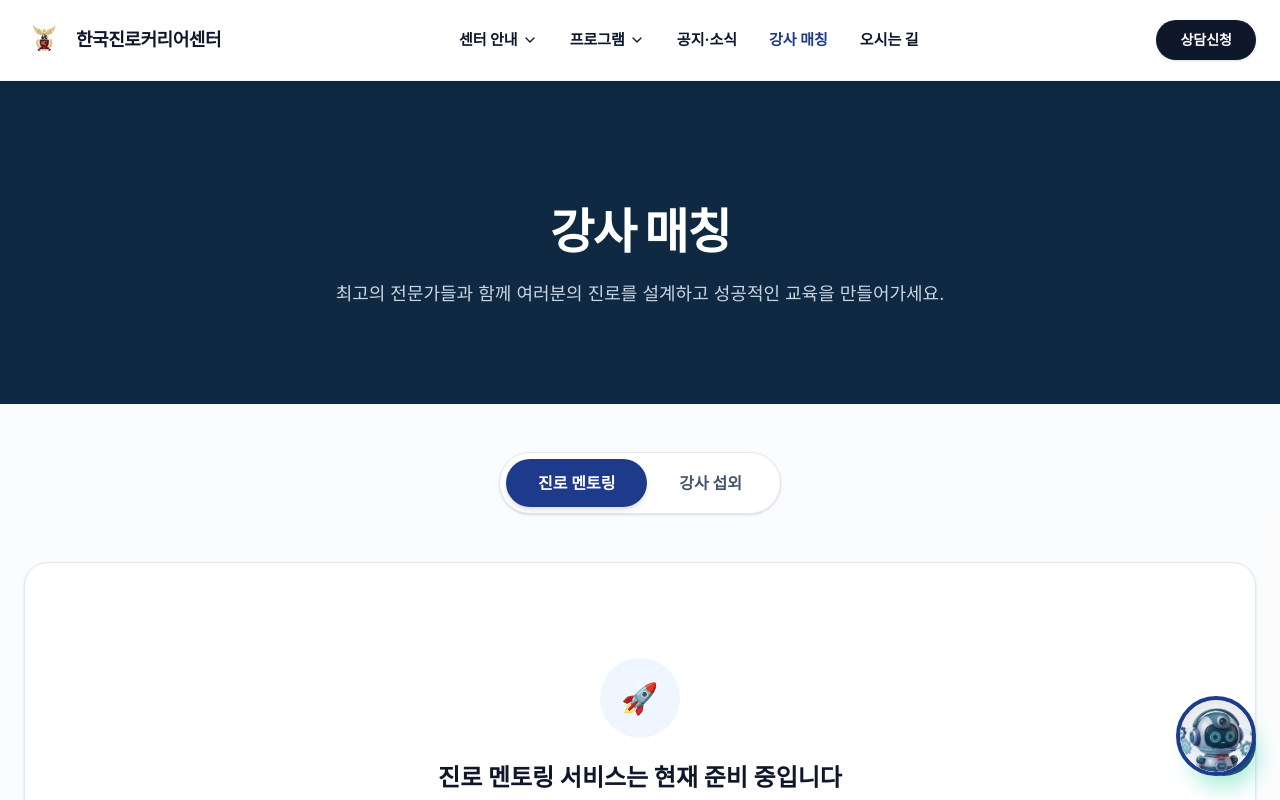
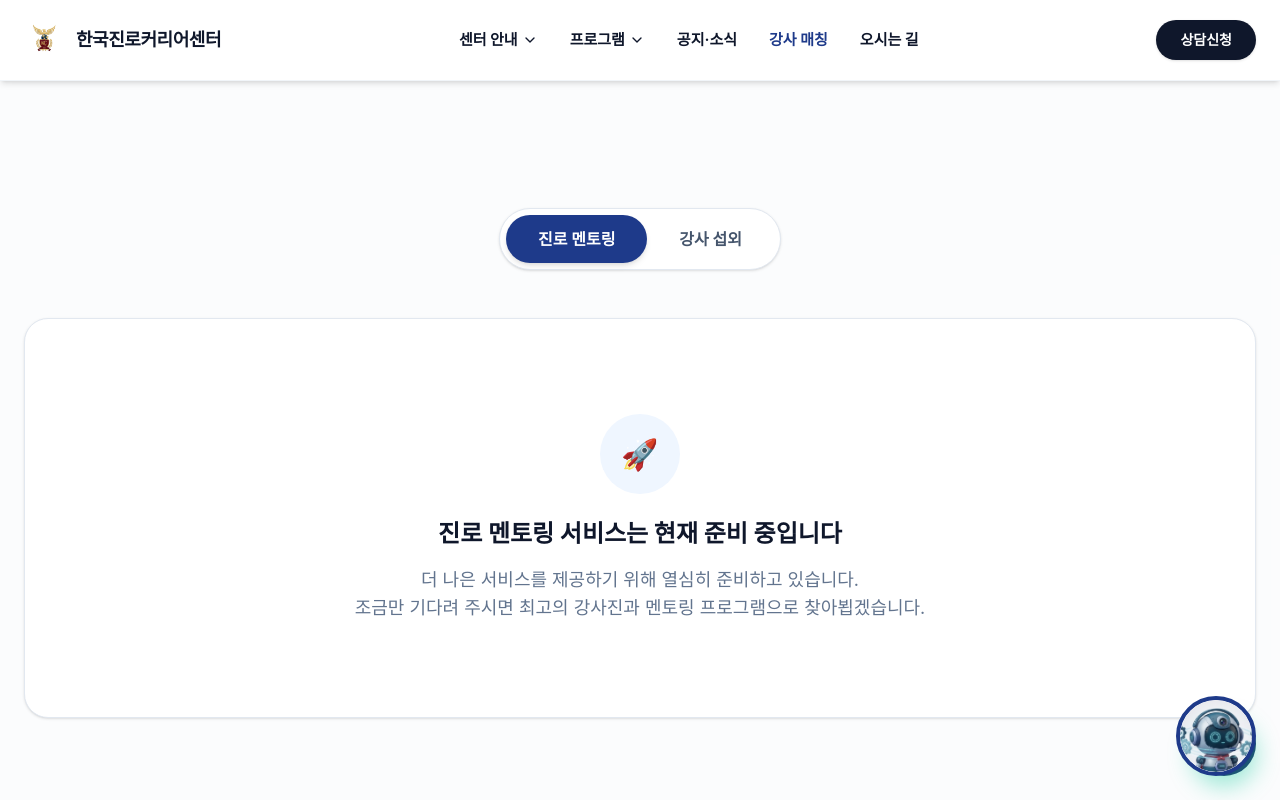
Before and after one commit to Minkkaeng/Korea-Career-Center, a Next.js app: page /instructors in a window 1280 px wide. Shown: the top 800 px of the page. Built offline with nearby package versions, Linux system fonts and the light colour scheme.

Commit message:
style: remove top header banner from instructors page

```diff
--- a/approved-ui/pages/Instructors.tsx
+++ b/approved-ui/pages/Instructors.tsx
@@ -5,17 +5,7 @@
   const [activeTab, setActiveTab] = useState<'진로 멘토링' | '강사 섭외'>('진로 멘토링');
 
   return (
-    <div className="min-h-screen bg-slate-50/50 pb-24">
-      {/* Header Section */}
-      <div className="bg-[#0f2942] text-white pt-32 pb-16 md:pb-24 mb-12">
-        <div className="max-w-[1280px] mx-auto px-4 sm:px-6 text-center">
-          <h1 className="text-4xl md:text-5xl font-black mb-6 tracking-tight">강사 매칭</h1>
-          <p className="text-slate-300 text-lg max-w-2xl mx-auto break-keep">
-            최고의 전문가들과 함께 여러분의 진로를 설계하고 성공적인 교육을 만들어가세요.
-          </p>
-        </div>
-      </div>
-
+    <div className="min-h-screen bg-slate-50/50 pb-24 pt-32">
       <div className="max-w-[1280px] mx-auto px-4 sm:px-6">
         {/* Tabs */}
         <div className="flex justify-center mb-12">
```
